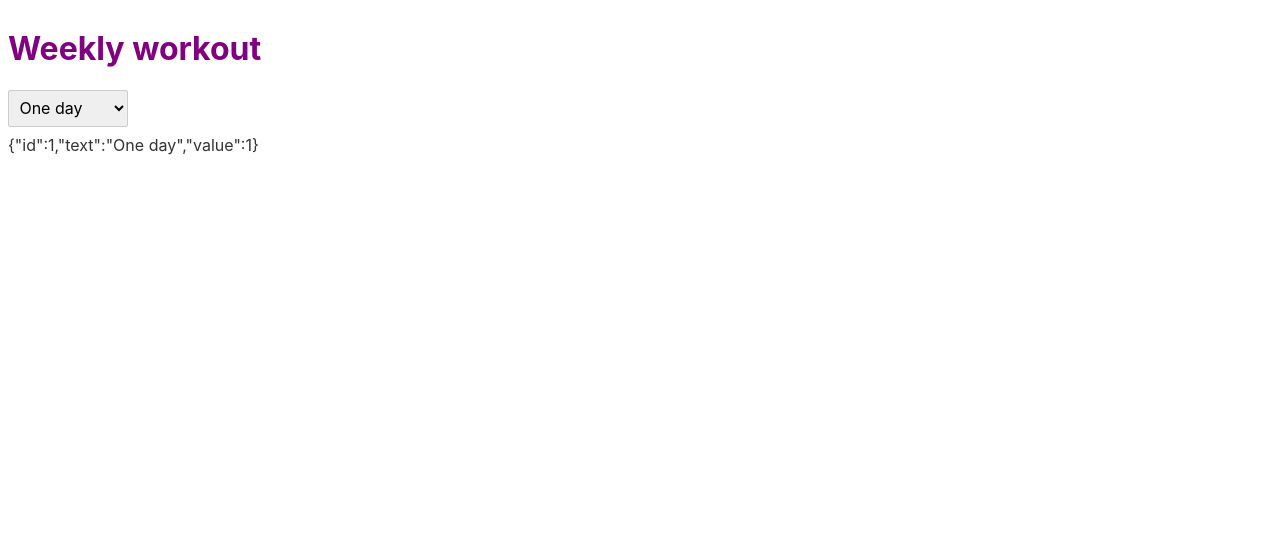
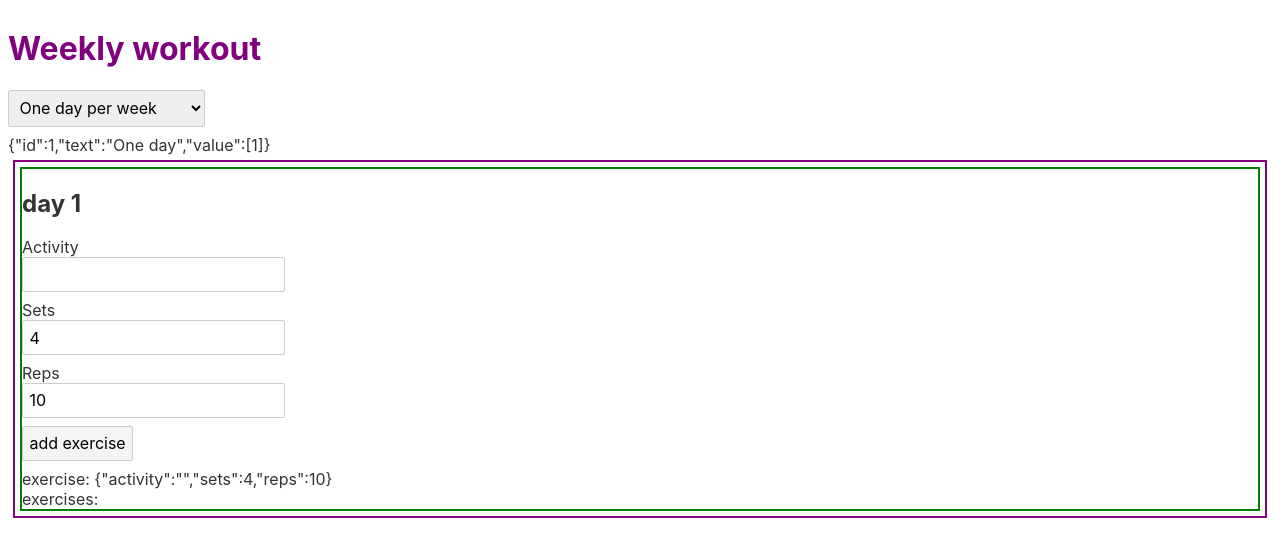
Before and after one commit to codeconcept/gymscheduler, a Svelte app: page / in a window 1280 px wide. Shown: the top 556 px of the page. Built offline with nearby package versions, Linux system fonts and the light colour scheme.

Commit message:
creating training days

```diff
--- a/src/components/TrainingDay.svelte
+++ b/src/components/TrainingDay.svelte
@@ -1,32 +1,51 @@
 <script>
+  import TrainingDayDetails from "./TrainingDayDetails.svelte";
+
   const nbOfDays = [
-    { id: 1, text: "One day", value: 1 },
-    { id: 2, text: "Two days", value: 2 },
-    { id: 3, text: "Three days", value: 3 },
-    { id: 4, text: "Four day", value: 4 },
-    { id: 5, text: "Five days", value: 5 },
-    { id: 6, text: "Six days", value: 6 },
-    { id: 7, text: "one day", value: 7 }
+    { id: 1, text: "One day", value: [1] },
+    { id: 2, text: "Two days", value: [1, 2] },
+    { id: 3, text: "Three days", value: [1, 2, 3] },
+    { id: 4, text: "Four days", value: [1, 2, 3, 4] },
+    { id: 5, text: "Five days", value: [1, 2, 3, 4, 5] },
+    { id: 6, text: "Six days", value: [1, 2, 3, 4, 5, 6] },
+    { id: 7, text: "Seven days", value: [1, 2, 3, 4, 5, 6, 7] }
   ];
 
   let nbDaysTrainingPerWeek;
 
   function handleSubmit(event) {
-    console.log('handleSubmit');
+    console.log("handleSubmit");
   }
 </script>
 
 <style>
-
+  .all-days {
+    border: 2px solid purple;
+    margin: 5px;
+  }
+  .training-day-details {
+    border: 2px solid green;
+    margin: 5px;
+  }
 </style>
 
 <div>
   <form on:submit|preventDefault={handleSubmit}>
     <select bind:value={nbDaysTrainingPerWeek}>
       {#each nbOfDays as day (day.id)}
-        <option value={day}> {day.text} </option>
+        <option value={day}> {day.text} per week</option>
       {/each}
     </select>
   </form>
-  {JSON.stringify(nbDaysTrainingPerWeek)}
+   {JSON.stringify(nbDaysTrainingPerWeek)}
 </div>
+
+{#if nbDaysTrainingPerWeek}
+  <div class="all-days">
+    {#each nbDaysTrainingPerWeek.value as dayNumber, i}
+      <div class="training-day-details">
+        <TrainingDayDetails title={`day ${++i}`} />
+      </div>
+    {/each}
+  </div>
+{/if}
--- /dev/null
+++ b/src/components/TrainingDayDetails.svelte
@@ -0,0 +1,58 @@
+<script>
+  export let title;
+  let exercise = {
+    activity: "",
+    sets: 4,
+    reps: 10
+  };
+
+  let exercises = [];
+
+  function handleSubmit() {
+    exercises = [...exercises, { ...exercise }];
+    exercise = {
+      activity: "",
+      sets: 4,
+      reps: 10
+    };
+  }
+
+  function stringify(object) {
+    return JSON.stringify(object);
+  }
+  function stringifyArray(array) {
+    let res = [];
+    for (let obj of array) {
+      res = [...res, stringify(obj)];
+    }
+    return res;
+  }
+</script>
+
+<style>
+
+</style>
+
+<div>
+  <h2>{title}</h2>
+  <div>
+    <form on:submit|preventDefault={handleSubmit}>
+      <div>
+        <label for="activity">Activity</label>
+        <input type="text" id="activity" bind:value={exercise.activity} />
+      </div>
+      <div>
+        <label for="sets">Sets</label>
+        <input type="number" id="sets" bind:value={exercise.sets} />
+      </div>
+      <div>
+        <label for="reps">Reps</label>
+        <input type="number" id="reps" bind:value={exercise.reps} />
+      </div>
+      <button type="submit">add exercise</button>
+    </form>
+  </div>
+  <div>exercise: {stringify(exercise)} </div>
+  <div>exercises: {stringifyArray(exercises)}</div>
+
+</div>
```
